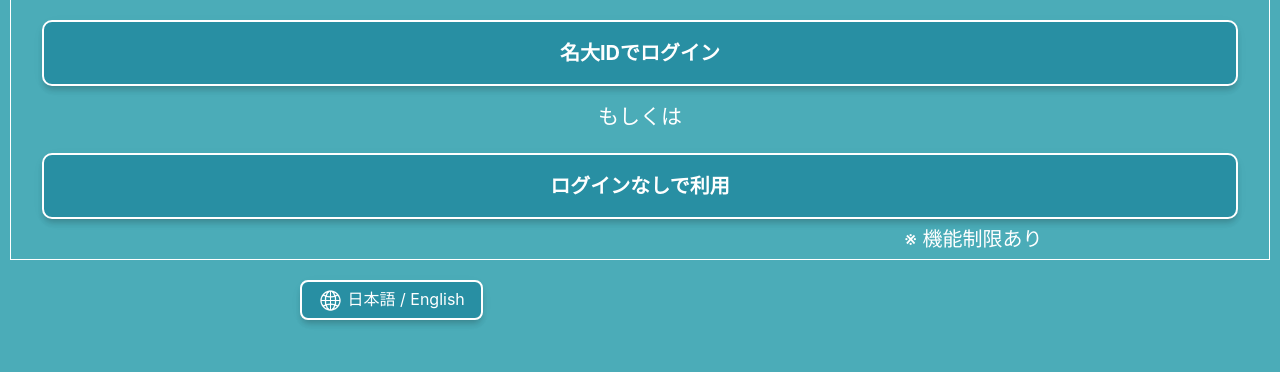
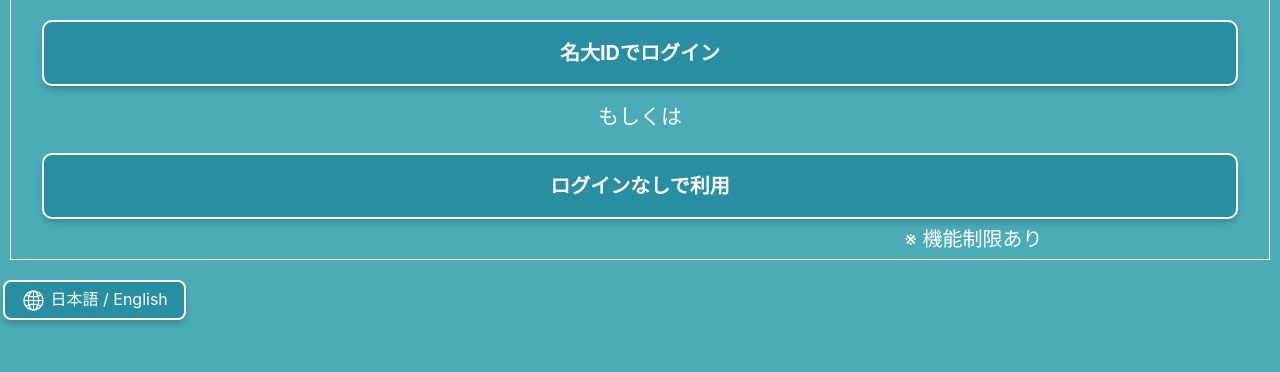
Before and after one commit to 432tkhr/NU-Maps, a PHP site: page / in a window 1280 px wide. Shown: the part 395-767 px from the top of the page. Run offline with PHP 8.4, Linux system fonts and the light colour scheme; some libraries are stand-ins or nearby versions; some web fonts are replaced.

Commit message:
Add files via upload

```diff
--- a/style.css
+++ b/style.css
@@ -478,7 +478,7 @@ body {
   background-color: #288FA3;
   padding: 0.3em 1em;
   margin-top: 20px;
-  margin-left: 300px;
+  margin-left: 3px;
   text-decoration: none;
   border: solid #fff;
   border-radius: 8px;
```
